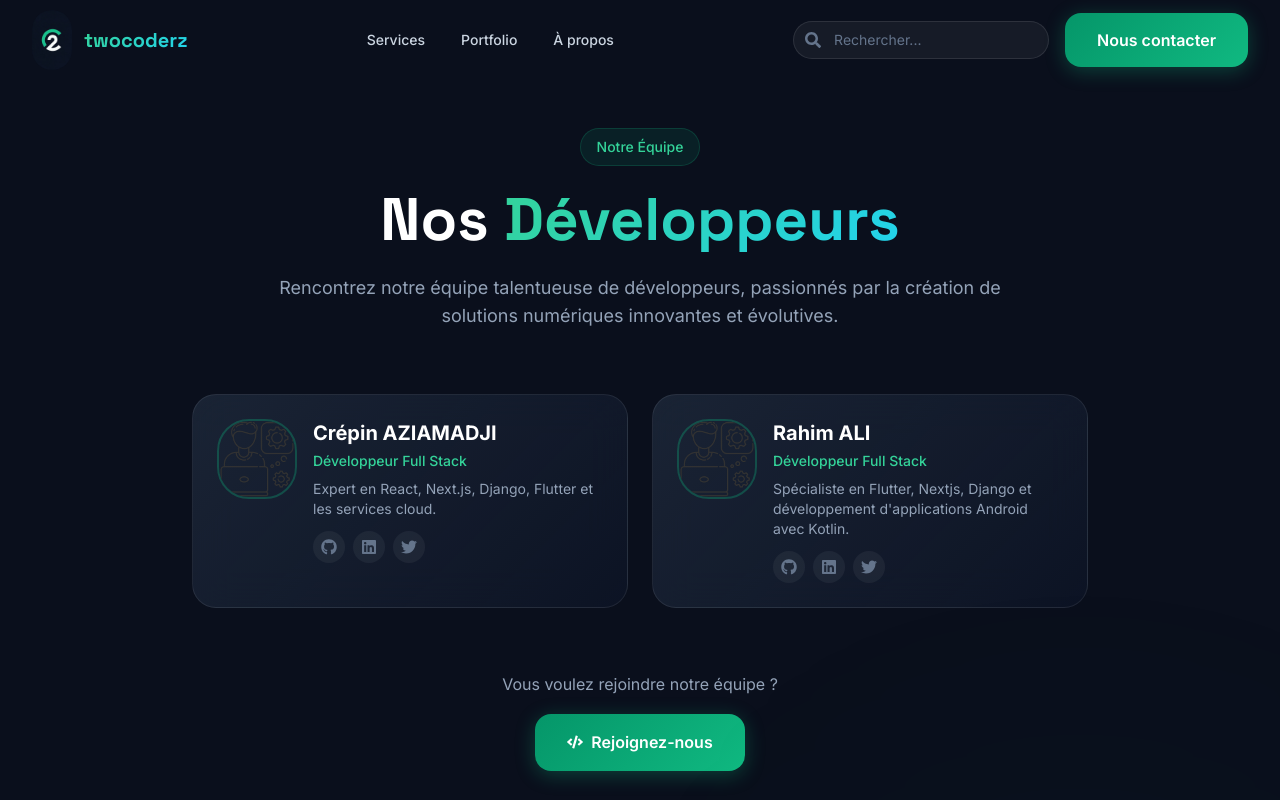
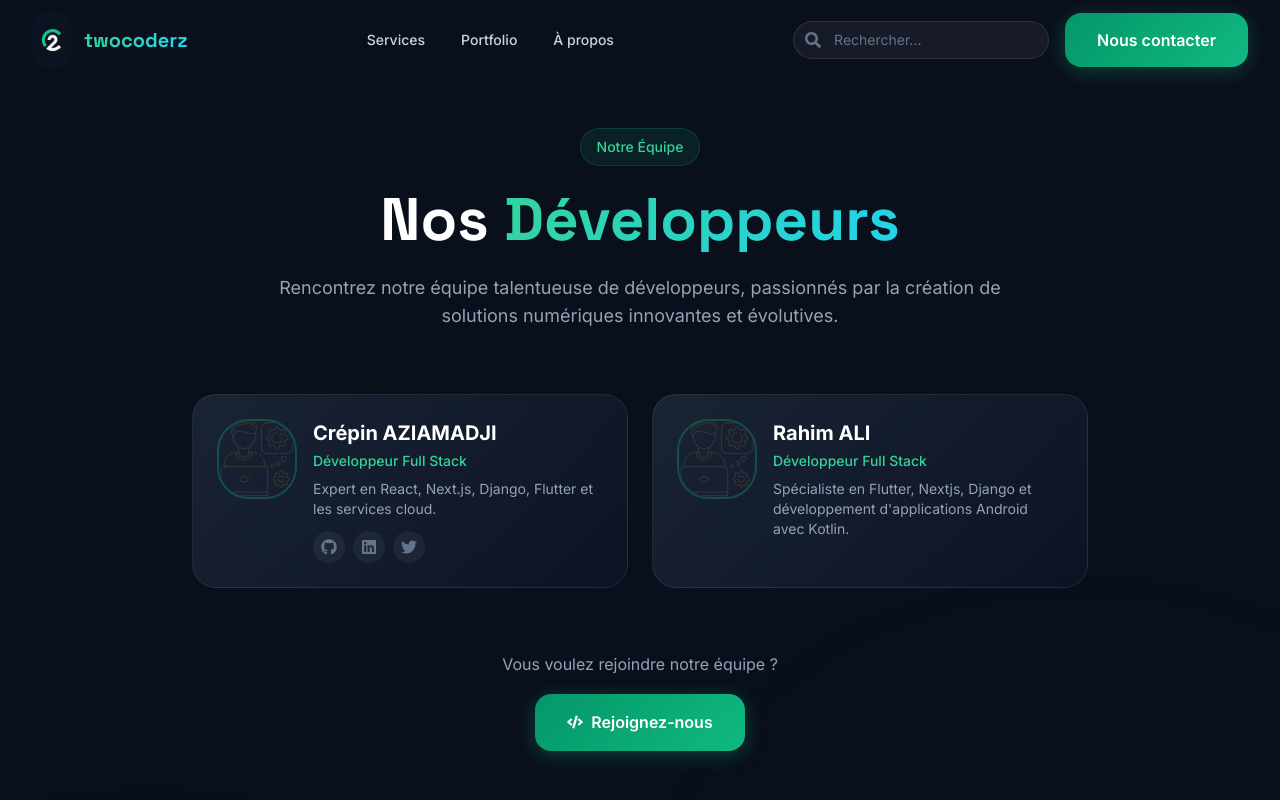
Before and after one commit to twocoderz/ecom.saas, a Next.js app: page /developers in a window 1280 px wide. Shown: the top 800 px of the page. Built offline with nearby package versions, Linux system fonts and the light colour scheme.

Commit message:
Update developer crepin info

```diff
--- a/src/app/developers/page.js
+++ b/src/app/developers/page.js
@@ -50,15 +50,36 @@ export default function Developers() {
 
                 {/* Social Links */}
                 <div className="flex items-center gap-2">
-                  <a href="#" className="w-8 h-8 rounded-lg bg-white/5 flex items-center justify-center text-gray-500 hover:text-emerald-400 hover:bg-emerald-500/10 transition-all">
+                  {developer.social?.github && (
+                    <a
+                      href={developer.social.github}
+                      target="_blank"
+                      rel="noopener noreferrer"
+                      className="w-8 h-8 rounded-lg bg-white/5 flex items-center justify-center text-gray-500 hover:text-emerald-400 hover:bg-emerald-500/10 transition-all"
+                    >
                       <FaGithub className="w-4 h-4" />
                     </a>
-                  <a href="#" className="w-8 h-8 rounded-lg bg-white/5 flex items-center justify-center text-gray-500 hover:text-emerald-400 hover:bg-emerald-500/10 transition-all">
+                  )}
+                  {developer.social?.linkedin && (
+                    <a
+                      href={developer.social.linkedin}
+                      target="_blank"
+                      rel="noopener noreferrer"
+                      className="w-8 h-8 rounded-lg bg-white/5 flex items-center justify-center text-gray-500 hover:text-emerald-400 hover:bg-emerald-500/10 transition-all"
+                    >
                       <FaLinkedin className="w-4 h-4" />
                     </a>
-                  <a href="#" className="w-8 h-8 rounded-lg bg-white/5 flex items-center justify-center text-gray-500 hover:text-emerald-400 hover:bg-emerald-500/10 transition-all">
+                  )}
+                  {developer.social?.twitter && (
+                    <a
+                      href={developer.social.twitter}
+                      target="_blank"
+                      rel="noopener noreferrer"
+                      className="w-8 h-8 rounded-lg bg-white/5 flex items-center justify-center text-gray-500 hover:text-emerald-400 hover:bg-emerald-500/10 transition-all"
+                    >
                       <FaTwitter className="w-4 h-4" />
                     </a>
+                  )}
                 </div>
               </div>
             </div>
--- a/src/data/developers.json
+++ b/src/data/developers.json
@@ -3,12 +3,22 @@
     "name": "Crépin AZIAMADJI",
     "role": "Développeur Full Stack",
     "description": "Expert en React, Next.js, Django, Flutter et les services cloud.",
-    "image": "/images/programmeur.png"
+    "image": "/images/programmeur.png",
+    "social": {
+      "github": "https://github.com/crepin7",
+      "linkedin": "https://www.linkedin.com/in/cr%C3%A9pin-aziamadji-8a1b722b0/",
+      "twitter": "https://x.com/Crepinote"
+    }
   },
   {
     "name": "Rahim ALI",
     "role": "Développeur Full Stack",
     "description": "Spécialiste en Flutter, Nextjs, Django et développement d'applications Android avec Kotlin.",
-    "image": "/images/programmeur.png"
+    "image": "/images/programmeur.png",
+    "social": {
+      "github": "",
+      "linkedin": "",
+      "twitter": ""
+    }
   }
 ]
```
Lines whose indentation alone changed are shown as unchanged.
